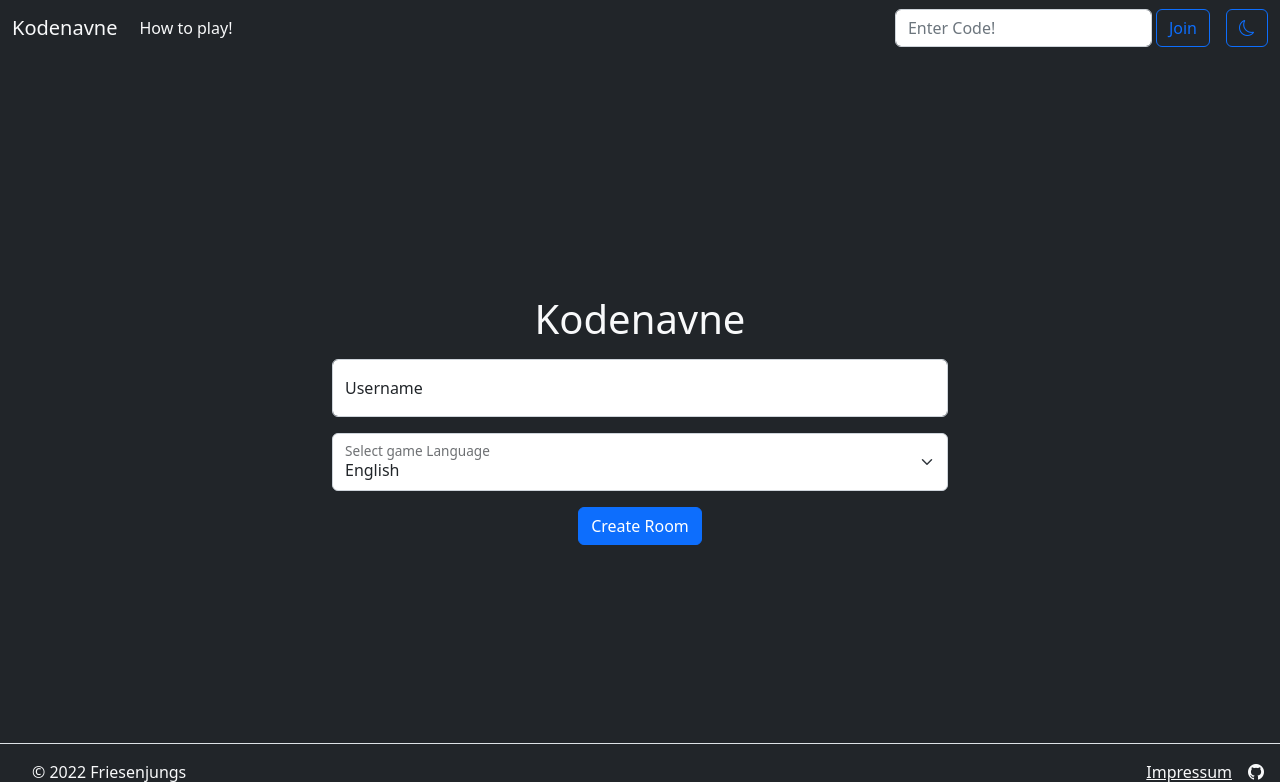
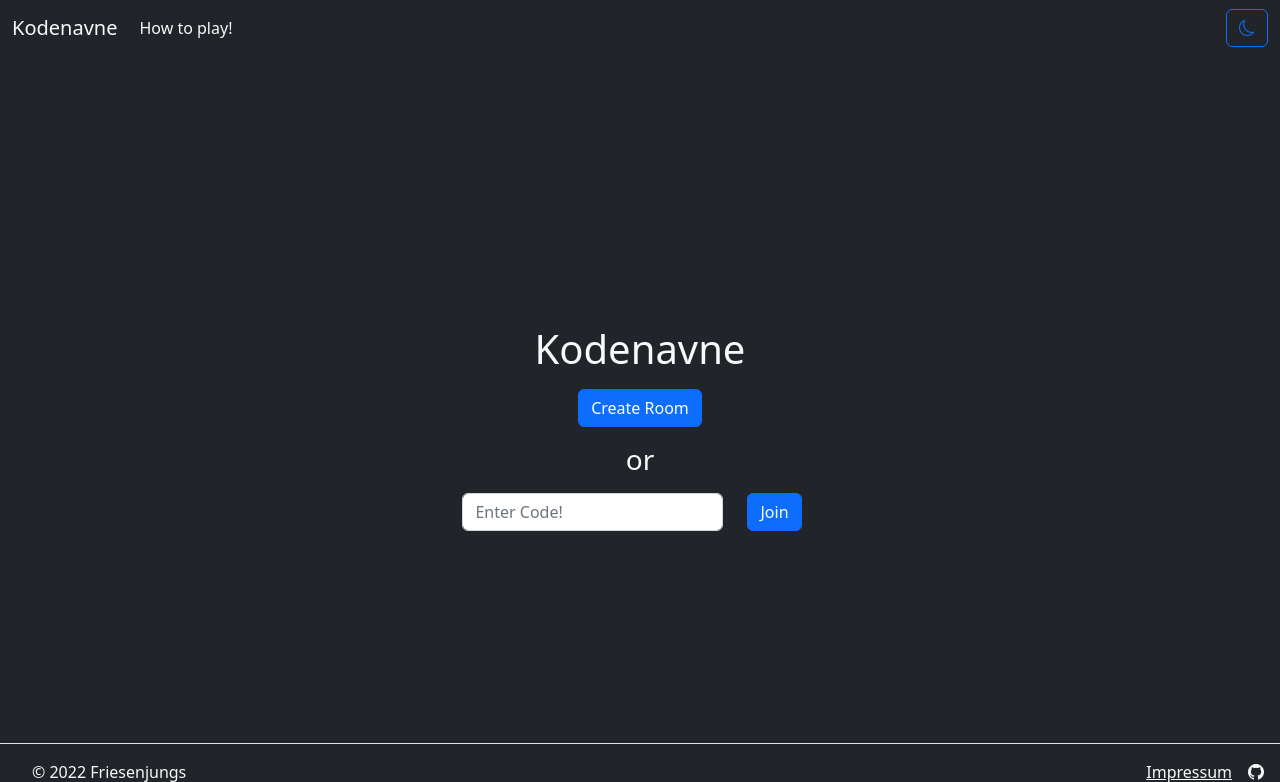
Before and after one commit to friesenjungs/kodenavne, a Flask app: page / in a window 1280 px wide. Shown: the top 782 px of the page. Run offline with Flask 2, Linux system fonts and the light colour scheme.

Commit message:
Update: Landing page

```diff
--- a/templates/base.html
+++ b/templates/base.html
@@ -85,11 +85,6 @@
                         </li>
                     </ul>
                     <div class="d-flex">
-                        <form action="/room/join" method="post" style="display:inherit">
-                            <input id="idCodeInput" class="form-control me-1" name="code" type="text" minlength="6" maxlength="6"
-                               placeholder="Enter Code!" oninvalid="this.setCustomValidity('Enter six-digit room code!')" oninput="this.setCustomValidity('')">
-                            <button id="idJoinRoomBtn" class="btn btn-outline-primary me-3" type="submit">Join</button>
-                        </form>
 
                         <a id="idToggleThemeBtn" class="btn btn-outline-primary"><i id="idTheme"
                                class="bi bi-moon"></i></a>
--- a/templates/index.html
+++ b/templates/index.html
@@ -12,20 +12,21 @@
     <div class="container text-center w-50" style="border-radius: 10px">
         <h1 class="mb-3">Kodenavne</h1>
         <form class="text-dark" method="post" action="/room/create">
-            <div class="form-floating mb-3">
-                <input type="text" id="idUsernameInput" name="username" placeholder="Username"
-                       class="form-control"></input>
-                <label for="idUsernameInput">Username</label>
+            <button id="idCreateRoomBtn" type="submit" class="btn btn-primary mb-3">Create Room</button>
+        </form>
+
+        <h3 class="mb-3">or</h3>
+
+        <form class="row row-cols-lg-auto justify-content-md-center">
+            <div class="col">
+                <input id="idCodeInput" class="form-control me-1" name="code" type="text" minlength="6" maxlength="6"
+                    placeholder="Enter Code!" oninvalid="this.setCustomValidity('Enter six-digit room code!')"
+                    oninput="this.setCustomValidity('')">
             </div>
-            <div class="form-floating mb-3">
-                <select id="idLanguageSelect" class="form-select">
-                    <option selected value="en">English</option>
-                    <option value="de">Deutsch</option>
-                    <option value="platt">Plattdeutsch</option>
-                </select>
-                <label for="idLanguageSelect">Select game Language</label>
+
+            <div class="col">
+                <button id="idJoinRoomBtn" class="btn btn-primary me-3" type="submit">Join</button>
             </div>
-            <button id="idCreateRoomBtn" type="submit" class="btn btn-primary mb-3">Create Room</button>
         </form>
     </div>
 </div>
```
